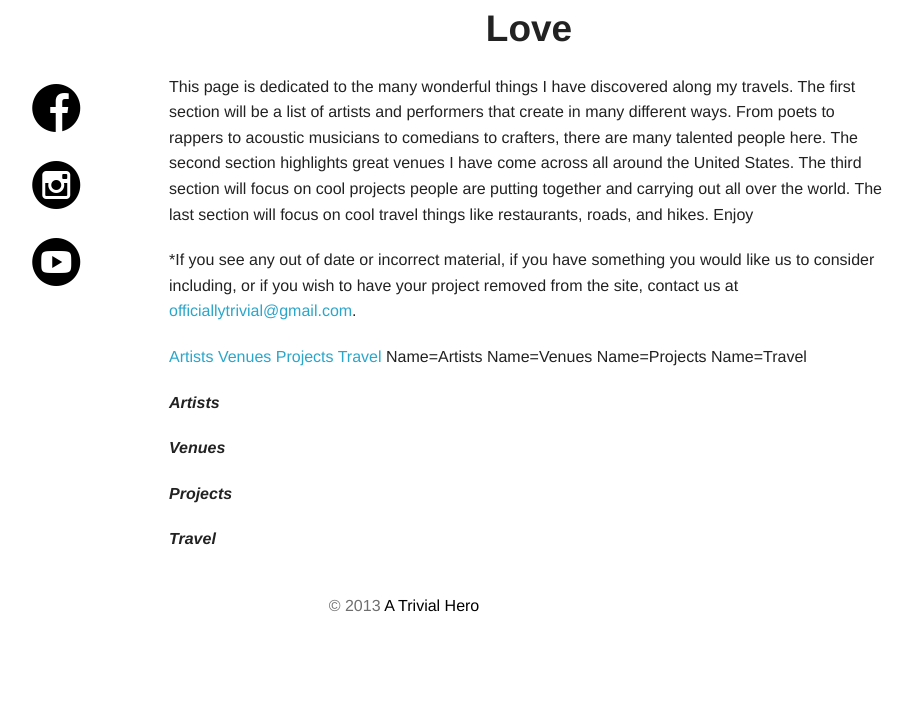
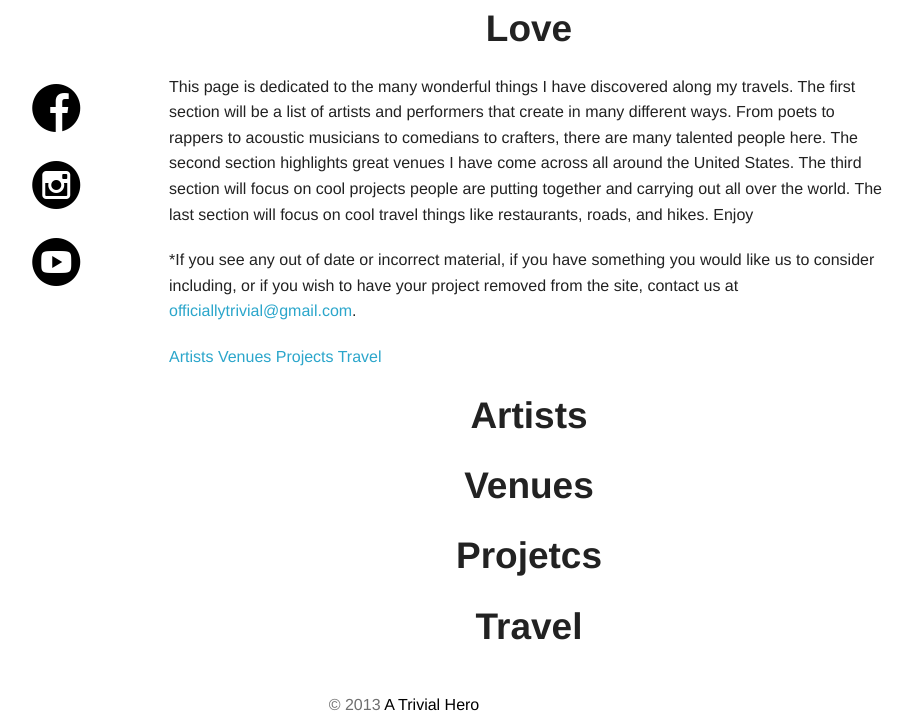
Before and after one commit to atrivialhero/atrivialhero.github.io, a Jekyll site: the page built from love.md, in a window 1280 px wide, cut to the strip 244-968 px from the top of the page. Shown: the whole strip, without its empty margins (236-1149 px from the left). Built offline with Jekyll 4.4.1, drawn with Linux system fonts in a browser that asks for light colours; some web fonts are replaced; Markdown is read by kramdown in place of the engine named in the settings; before the commit the page ends 900 px from its top, so only the background shows below that.

Commit message:
Update love.md

```diff
--- a/love.md
+++ b/love.md
@@ -15,18 +15,18 @@ This page is dedicated to the many wonderful things I have discovered along my t
 *If you see any out of date or incorrect material, if you have something you would like us to consider including, or if you wish to have your project removed from the site, contact us at [{{ site.contact }}](mailto:{{ site.contact }}).
 
 <a href = "#Artists"> Artists</a><a href = "#Venues"> Venues</a><a href = "#Projects"> Projects</a><a href = "#Travel"> Travel</a>
-Name=Artists
-Name=Venues
-Name=Projects
-Name=Travel
-
-***Artists***
 
 
-***Venues***
+Artists
+---
 
 
-***Projects***
+Venues
+---
 
 
-***Travel***
+Projetcs
+---
+
+Travel
+---
```
